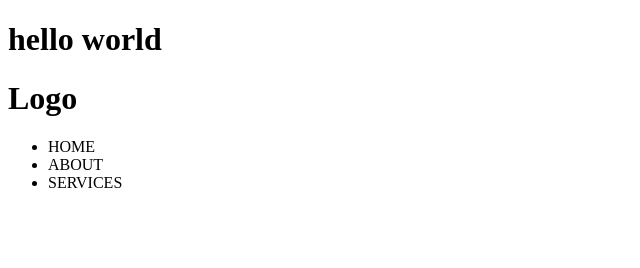
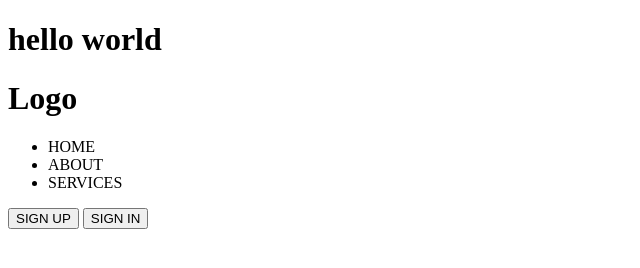
Before and after one commit to Efosaosasu0909/to-do, a plain HTML site: page index.html in a window 1280 px wide. Shown: the whole page, without its empty margins (0-640 px from the left). Drawn offline with Linux system fonts and the light colour scheme.

Commit message:
added new buttons

```diff
--- a/index.html
+++ b/index.html
@@ -14,6 +14,8 @@
             <li>ABOUT</li>
             <li>SERVICES</li>
         </ul>
+        <button>SIGN UP</button>
+        <button>SIGN IN</button>
     </header>
 </body>
 </html>
```
